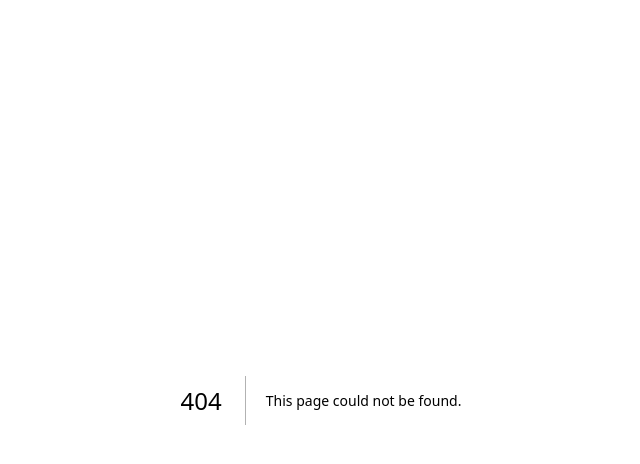
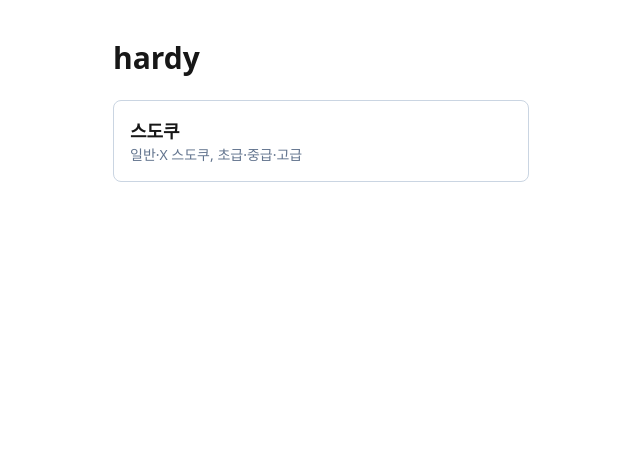
Before and after one commit to JeonMinBae/hardy, a Next.js app: page / in a window 1280 px wide. Before the commit this address had no page. Shown: the top 464 px of the page, without its empty margins (319-959 px from the left). Built offline with nearby package versions, Linux system fonts and the light colour scheme.

Commit message:
feat: 게임 선택 홈, 탭 제목 템플릿, 스도쿠 홈 링크
루트 layout의 title.template(%s · hardy)은 하위 세그먼트에만 붙고 /는 default(hardy)를 쓴다.

Co-Authored-By: Claude Opus 5 (1M context) <noreply@anthropic.com>

```diff
--- a/src/app/layout.tsx
+++ b/src/app/layout.tsx
@@ -2,8 +2,9 @@ import type { Metadata } from "next";
 import "./globals.css";
 
 export const metadata: Metadata = {
-  title: "스도쿠",
-  description: "초급·중급·고급, 일반·X 스도쿠. 진행 상황은 URL에 저장됩니다.",
+  // template 은 하위 세그먼트(/sudoku, /wordle)에만 붙고, 같은 세그먼트인 / 는 default 를 쓴다
+  title: { default: "hardy", template: "%s · hardy" },
+  description: "브라우저에서 즐기는 퍼즐 게임 모음",
 };
 
 export default function RootLayout({ children }: LayoutProps<"/">) {
--- /dev/null
+++ b/src/app/page.tsx
@@ -0,0 +1,24 @@
+import Link from "next/link";
+
+const GAMES = [{ href: "/sudoku", name: "스도쿠", description: "일반·X 스도쿠, 초급·중급·고급" }] as const;
+
+export default function HomePage() {
+  return (
+    <main className="mx-auto flex w-full max-w-md flex-col gap-6 px-4 py-10">
+      <h1 className="text-3xl font-bold">hardy</h1>
+      <ul className="flex flex-col gap-3">
+        {GAMES.map((game) => (
+          <li key={game.href}>
+            <Link
+              href={game.href}
+              className="block rounded-lg border border-slate-300 px-4 py-4 hover:border-sky-600 hover:bg-sky-50 dark:border-slate-600 dark:hover:border-sky-400 dark:hover:bg-sky-950"
+            >
+              <span className="block text-lg font-semibold">{game.name}</span>
+              <span className="block text-sm text-slate-500 dark:text-slate-400">{game.description}</span>
+            </Link>
+          </li>
+        ))}
+      </ul>
+    </main>
+  );
+}
--- a/src/app/sudoku/page.tsx
+++ b/src/app/sudoku/page.tsx
@@ -1,5 +1,11 @@
+import type { Metadata } from "next";
 import { Suspense } from "react";
 import { SudokuApp } from "@/components/sudoku/SudokuApp";
+
+export const metadata: Metadata = {
+  title: "스도쿠",
+  description: "초급·중급·고급, 일반·X 스도쿠. 진행 상황은 URL에 저장됩니다.",
+};
 
 export default function SudokuPage() {
   return (
--- a/src/components/sudoku/SelectScreen.tsx
+++ b/src/components/sudoku/SelectScreen.tsx
@@ -1,5 +1,6 @@
 "use client";
 
+import Link from "next/link";
 import { useState } from "react";
 import { DIFFICULTY_LABEL, MODE_LABEL } from "@/lib/sudoku/display";
 import { DIFFICULTIES, MODES, type Difficulty, type Mode } from "@/lib/sudoku/types";
@@ -13,6 +14,9 @@ export function SelectScreen({ invalidLink, onStart }: Props) {
   const [mode, setMode] = useState<Mode>("normal");
   return (
     <main className="mx-auto flex w-full max-w-md flex-col gap-6 px-4 py-10">
+      <Link href="/" className="-mb-4 text-sm text-slate-500 hover:underline dark:text-slate-400">
+        ← 홈
+      </Link>
       <h1 className="text-3xl font-bold">스도쿠</h1>
       {invalidLink && (
         <p role="alert" className="rounded-md bg-amber-100 px-3 py-2 text-sm text-amber-900 dark:bg-amber-900/40 dark:text-amber-100">
```
